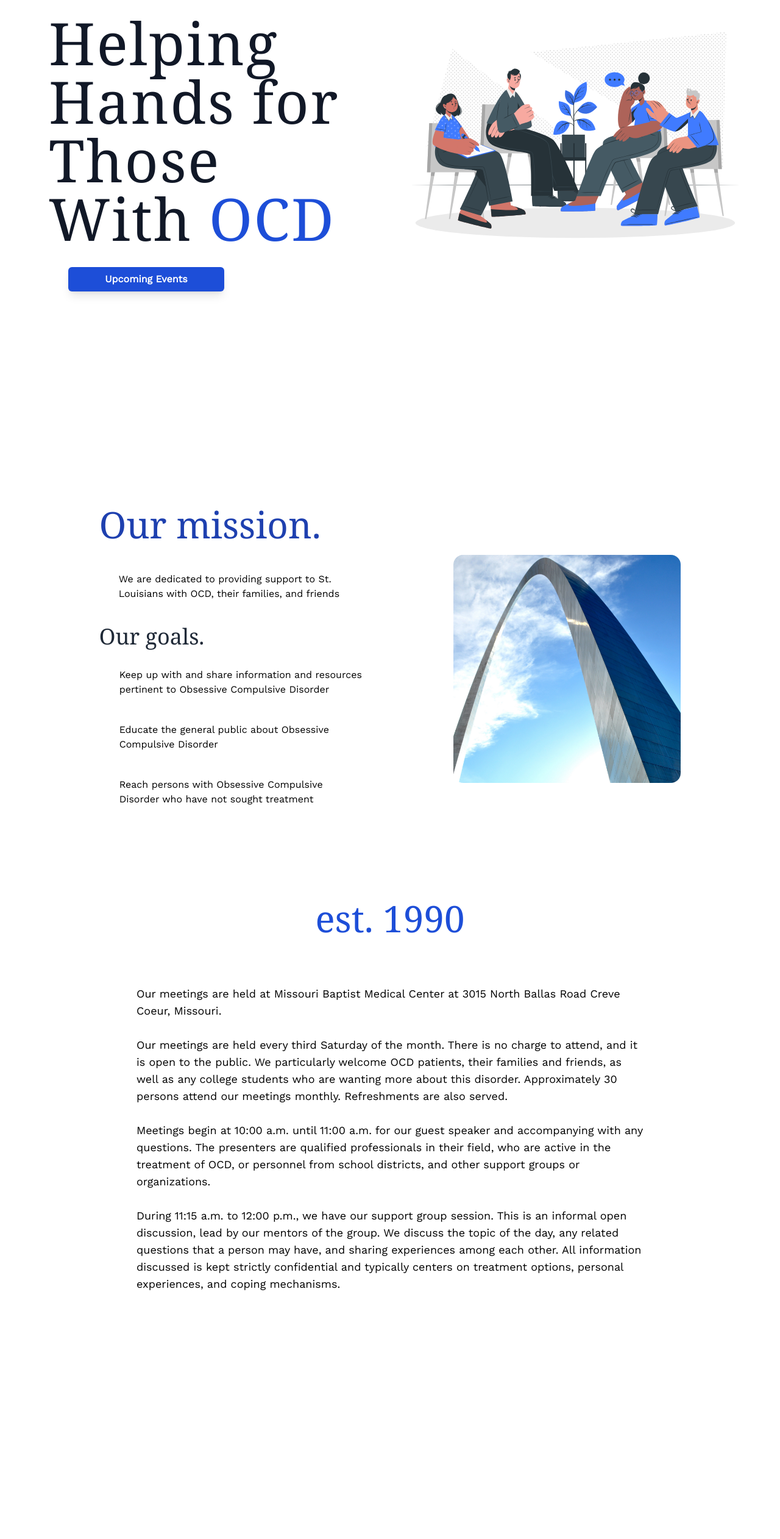
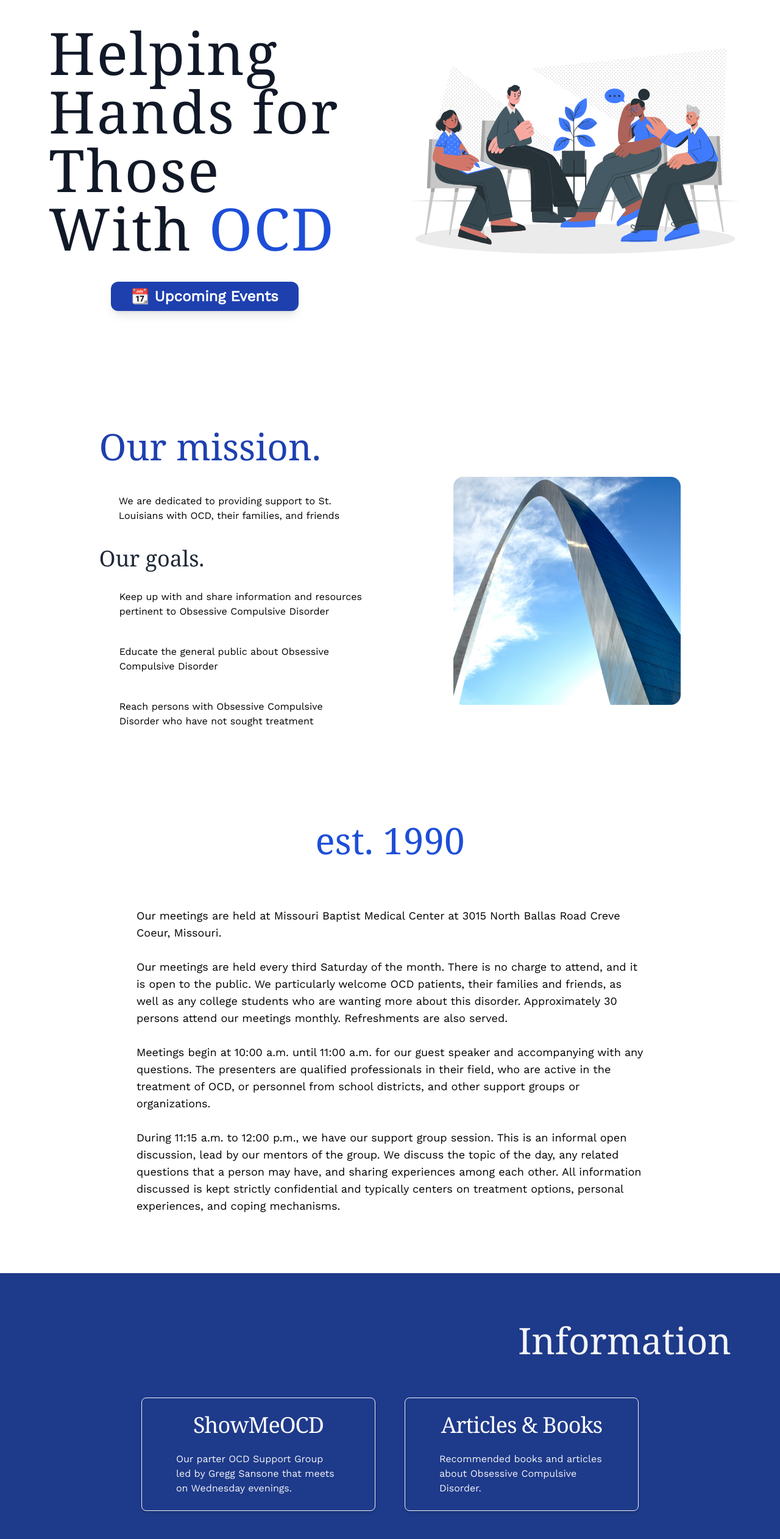
Before and after one commit to brianprost/stl-ocd-website, a Next.js app: page / in a window 1280 px wide. Shown: the part 234-2758 px from the top of the page at 61% size. Before the commit the page ends 2498 px from the top, so only its background shows below. Built offline with nearby package versions, Linux system fonts and the light colour scheme; a web font is replaced by a local one.

Commit message:
final overall design implemented

```diff
--- a/pages/About.js
+++ b/pages/About.js
@@ -4,7 +4,7 @@ import archImage from "../public/img/st-louis-ocd-arch.jpeg";
 export default () => {
   return (
     <section className=" 2xl:container 2xl:mx-auto lg:py-16 lg:px-20 md:py-12 md:px-6 py-9 px-4">
-      <div className="lg:mt-16 sm:mt-12 mt-16 flex lg:flex-row justify-evenly flex-col lg:gap-8 gap-12">
+      <div className="lg:mt-8 mt-16 flex lg:flex-row justify-evenly flex-col lg:gap-8 gap-12">
         <div className="w-full xl:w-5/12 lg:w-6/12">
           <h2 className="font-title lg:text-6xl text-3xl text-blue-800">
             Our mission.
@@ -18,18 +18,18 @@ export default () => {
           </h3>
           <ul className="flex flex-col p-4">
             <li className="flex flex-row mb-2">
-              <div class="select-none cursor-pointer border border-white rounded-md flex flex-1 items-center p-4  transition duration-500 ease-in-out transform hover:-translate-y-1 hover:shadow-lg">
+              <div class="border border-white rounded-md flex flex-1 items-center p-4">
               Keep up with and share information and resources pertinent to
               Obsessive Compulsive Disorder
               </div>
             </li>
             <li className="flex flex-row mb-2">
-              <div class="select-none cursor-pointer border border-white rounded-md flex flex-1 items-center p-4  transition duration-500 ease-in-out transform hover:-translate-y-1 hover:shadow-lg">
+              <div class="border border-white rounded-md flex flex-1 items-center p-4">
               Educate the general public about Obsessive Compulsive Disorder
               </div>
             </li>
             <li className="flex flex-row mb-2">
-              <div class="select-none cursor-pointer border border-white rounded-md flex flex-1 items-center p-4  transition duration-500 ease-in-out transform hover:-translate-y-1 hover:shadow-lg">
+              <div class="border border-white rounded-md flex flex-1 items-center p-4">
               Reach persons with Obsessive Compulsive Disorder who have not
               sought treatment
               </div>
--- /dev/null
+++ b/pages/Contact.js
@@ -0,0 +1,31 @@
+import Link from "next/link";
+
+export default () => {
+  return (
+    <>
+      <section className="bg-white-100">
+        <div className="flex px-8 py-4 mx-auto py-48">
+          <div className="flex flex-row justify-evenly w-full lg:flex-row">
+            <div className="max-w-lg md:w-full">
+              <h1 className="text-8xl md:text-8xl lg:text-7xl xl:text-8xl tracking-wide text-center text-gray-900 font-title md:leading-2 pb-20">
+                <span className="text-blue-800">Contact</span> Us
+              </h1>
+              <h2 className="text-2xl tracking-tight font-black text-center text-gray-700">
+                St. Louis OCD Support Group
+              </h2>
+              <h2 className="text-2xl tracking-wide font-black text-center text-gray-700">
+                stlocd@swbell.net
+              </h2>
+              <h2 className="text-2xl tracking-wider font-black text-center text-gray-700">
+                314-291-7566
+              </h2>
+              <div className="flex items-center justify-center">
+                <button className="mt-40 rounded-xl w-3/5 text-2xl shadow-lg text-white bg-gray-900 p-2 hover:bg-blue-800  focus:outline-none focus:ring-2 focus:ring-offset-4 focus:ring-blue-800 font-bold m-8 transition duration-500 ease-in-out transform hover:-translate-y-1 hover:shadow-lg">Join Our Newsletter</button>
+              </div>
+            </div>
+          </div>
+        </div>
+      </section>
+    </>
+  );
+};
--- /dev/null
+++ b/pages/Information.js
@@ -0,0 +1,29 @@
+import backgroundImage from "../public/img/st-louis-ocd-resources.jpeg";
+import { homepageLinks } from "./data";
+
+export default () => {
+  return (
+    <section className="bg-blue-900 p-20">
+      <h2 className="text-center lg:text-right font-title text-6xl text-gray-100 pb-10">Information</h2>
+      <div className="flex items-center lg:justify-evenly">
+        <ul className="flex flex-wrap list-none justify-center">
+        {homepageLinks.map((homepageLink) => (
+          <li className="flex p-2 m-4">
+            <a
+              href={homepageLink.link}
+              class="block p-6 max-w-sm bg-inherit rounded-lg border border-gray-100 shadow-md transition duration-500 ease-in-out transform hover:-translate-y-1 hover:shadow-lg hover:bg-blue-500"
+            >
+              <h5 class="font-title font-light text-center mb-6 text-2xl font-bold tracking-tight text-white lg:text-4xl">
+                {homepageLink.title}
+              </h5>
+              <p class="font-normal text-gray-100 px-8">
+                {homepageLink.description}
+              </p>
+            </a>
+          </li>
+        ))}
+        </ul>
+      </div>
+    </section>
+  );
+};
--- a/pages/Landing.js
+++ b/pages/Landing.js
@@ -4,19 +4,21 @@ import heroPic from '../public/img/stl-ocd-group-therapy-hero.svg'
 export default () => {
   return (
     <section className="bg-white-100">
-      <div className="container flex px-8 py-4 mx-auto md:flex lg:flex lg:py-48 xl:flex 2xl:flex">
+      <div className="container flex px-8 py-4 mx-auto md:flex lg:flex lg:pt-48 lg:pb-16 xl:flex 2xl:flex">
         <div className="flex flex-col justify-evenly w-full lg:flex-row">
           <div className="max-w-lg md:w-full">
             <h1 className="text-8xl md:text-8xl lg:text-7xl xl:text-8xl tracking-wide text-center lg:text-left md:text-center text-gray-900 font-title md:leading-2">
               Helping Hands for Those With
               <span className="text-blue-700"> OCD </span>
             </h1>
-            <button className="w-1/2 flex justify-center py-2 px-4 rounded-md shadow-lg text-white bg-blue-700 hover:bg-blue-800 focus:outline-none focus:ring-2 focus:ring-offset-4 focus:ring-blue-800 font-bold m-8">
-              Upcoming Events
-            </button>
+            <div className="flex items-center justify-center lg:justify-left">
+              <button className="mt-10 rounded-xl w-3/5 text-2xl shadow-lg text-white bg-blue-800 p-2 hover:bg-gray-900  focus:outline-none focus:ring-2 focus:ring-offset-4 focus:ring-blue-800 font-bold m-8 transition duration-500 ease-in-out transform hover:-translate-y-1 hover:shadow-lg">
+              📆 Upcoming Events
+              </button>
+            </div>
           </div>
         </div>
-        <div className="md:flex items-center justify-center w-full h-96">
+        <div className="hidden lg:inline md:flex items-center justify-center w-full h-96">
           <Image src={heroPic} alt="" className="object-cover w-full h-full max-w-2xl rounded-md" />
         </div>
       </div>
--- a/pages/Navbar.js
+++ b/pages/Navbar.js
@@ -8,7 +8,7 @@ function Navbar() {
       <div className="py-5 md:py-0 container mx-auto px-6 flex items-center justify-between">
         <div aria-label="Home. logo" role="img">
           <img
-            className="w-12 sm:w-auto md:w-auto h-16"
+            className="w-auto h-20"
             src="./img/stl-ocd-nav-logo.png"
             alt="logo"
           />
--- a/pages/index.js
+++ b/pages/index.js
@@ -2,6 +2,8 @@ import Head from "next/head";
 import Landing from './Landing'
 import Navbar from './Navbar'
 import About from './About'
+import Resources from "./Information";
+import Contact from "./Contact";
 
 export default function Home() {
 
@@ -13,6 +15,8 @@ export default function Home() {
       <Navbar />
       <Landing />
       <About />
+      <Resources />
+      <Contact />
     </div>
   );
 }
```
Also changed, not shown: pages/Articles/index.js (added, +9 -0 lines), public/img/st-louis-ocd-resources.jpeg (added).
